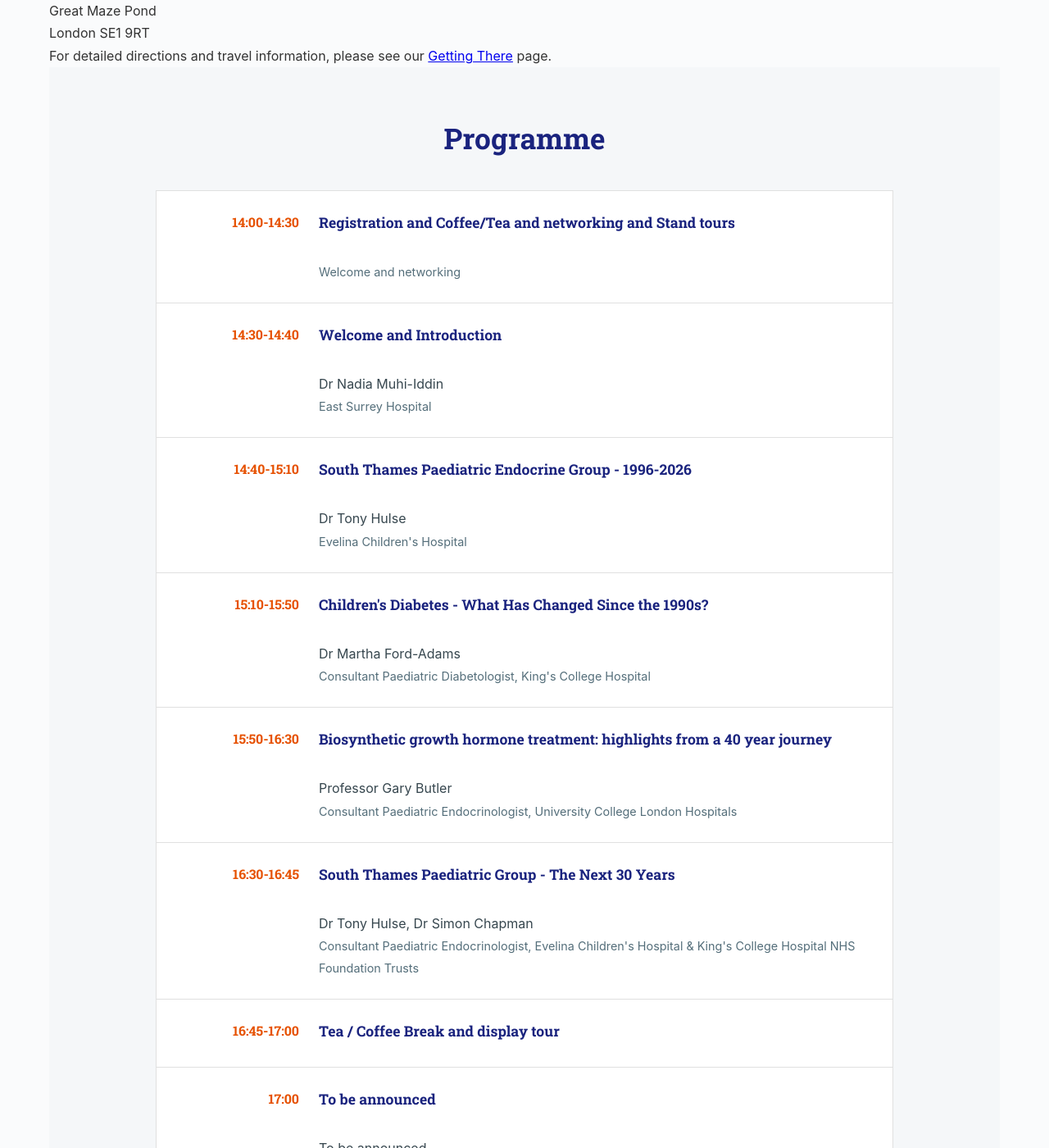
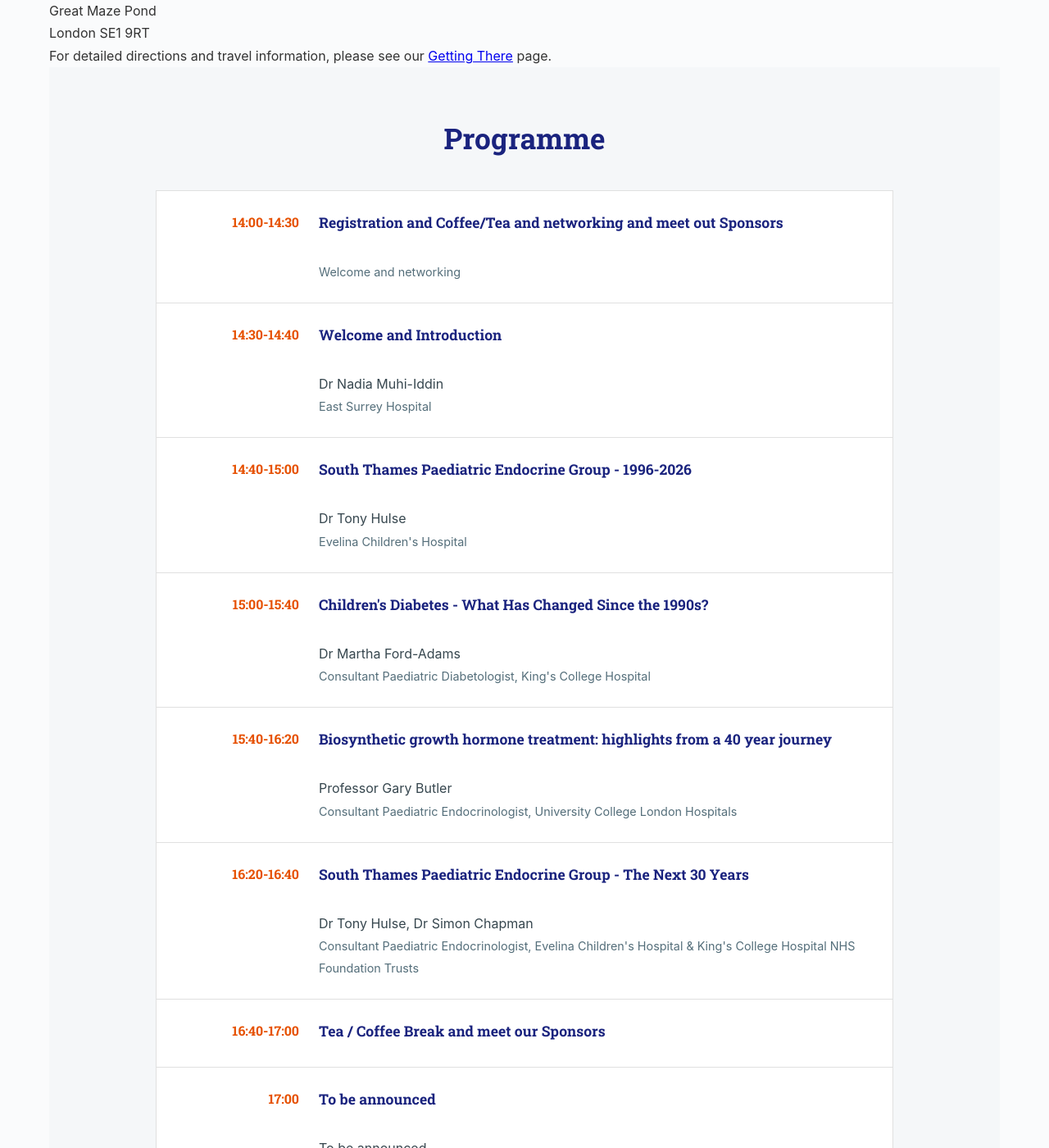
Before and after one commit to eatyourpeas/stpeg, a Jekyll site: the page built from _events/autumn-2026.md, in a window 1280 px wide and 1400 px high, scrolled down 992 px. Shown: the whole window at 82% size. Built offline with Jekyll 4.4.1, drawn with Linux system fonts in a browser that asks for light colours.

Commit message:
tony edits

```diff
--- a/_events/autumn-2026.md
+++ b/_events/autumn-2026.md
@@ -11,30 +11,30 @@ eventbrite_link: "https://www.eventbrite.co.uk/e/1998988940733?aff=oddtdtcreator
 status: "published"
 schedule:
   - time: "14:00-14:30"
-    title: "Registration and Coffee/Tea and networking and Stand tours"
+    title: "Registration and Coffee/Tea and networking and meet out Sponsors"
     description: "Welcome and networking"
   - time: "14:30-14:40"
     title: "Welcome and Introduction"
     speaker: "Dr Nadia Muhi-Iddin"
     description: "East Surrey Hospital"
-  - time: "14:40-15:10"
+  - time: "14:40-15:00"
     title: "South Thames Paediatric Endocrine Group - 1996-2026"
     speaker: "Dr Tony Hulse"
     description: "Evelina Children's Hospital"
-  - time: "15:10-15:50"
+  - time: "15:00-15:40"
     title: "Children's Diabetes - What Has Changed Since the 1990s?"
     speaker: "Dr Martha Ford-Adams"
     description: "Consultant Paediatric Diabetologist, King's College Hospital"
-  - time: "15:50-16:30"
+  - time: "15:40-16:20"
     title: "Biosynthetic growth hormone treatment: highlights from a 40 year journey"
     speaker: "Professor Gary Butler"
     description: "Consultant Paediatric Endocrinologist, University College London Hospitals"
-  - time: "16:30-16:45"
-    title: "South Thames Paediatric Group - The Next 30 Years"
+  - time: "16:20-16:40"
+    title: "South Thames Paediatric Endocrine Group - The Next 30 Years"
     speaker: "Dr Tony Hulse, Dr Simon Chapman"
     description: "Consultant Paediatric Endocrinologist, Evelina Children's Hospital & King's College Hospital NHS Foundation Trusts"
-  - time: "16:45-17:00"
-    title: "Tea / Coffee Break and display tour"
+  - time: "16:40-17:00"
+    title: "Tea / Coffee Break and meet our Sponsors"
   - time: "17:00"
     title: "To be announced"
     speaker: "To be announced"
```
